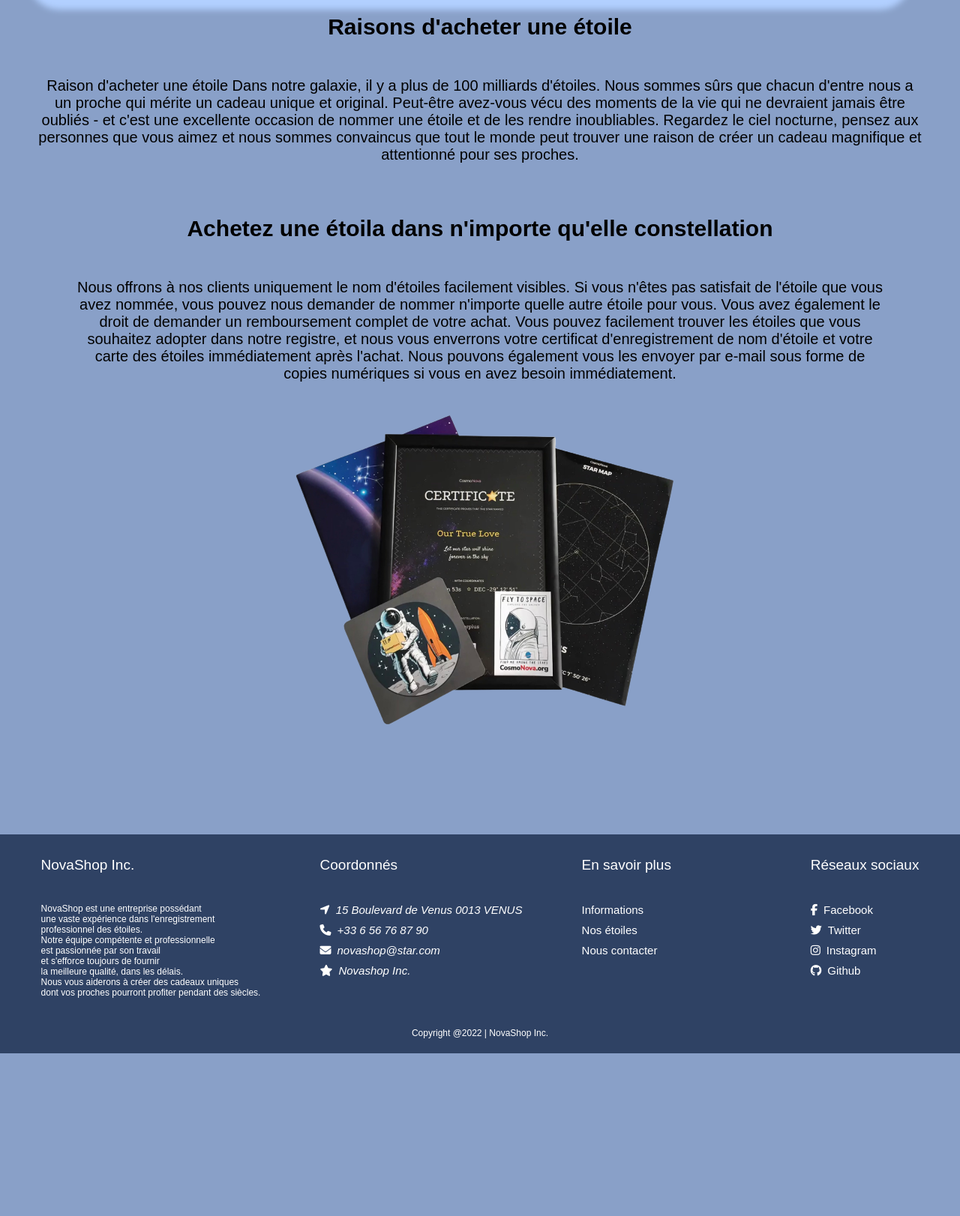
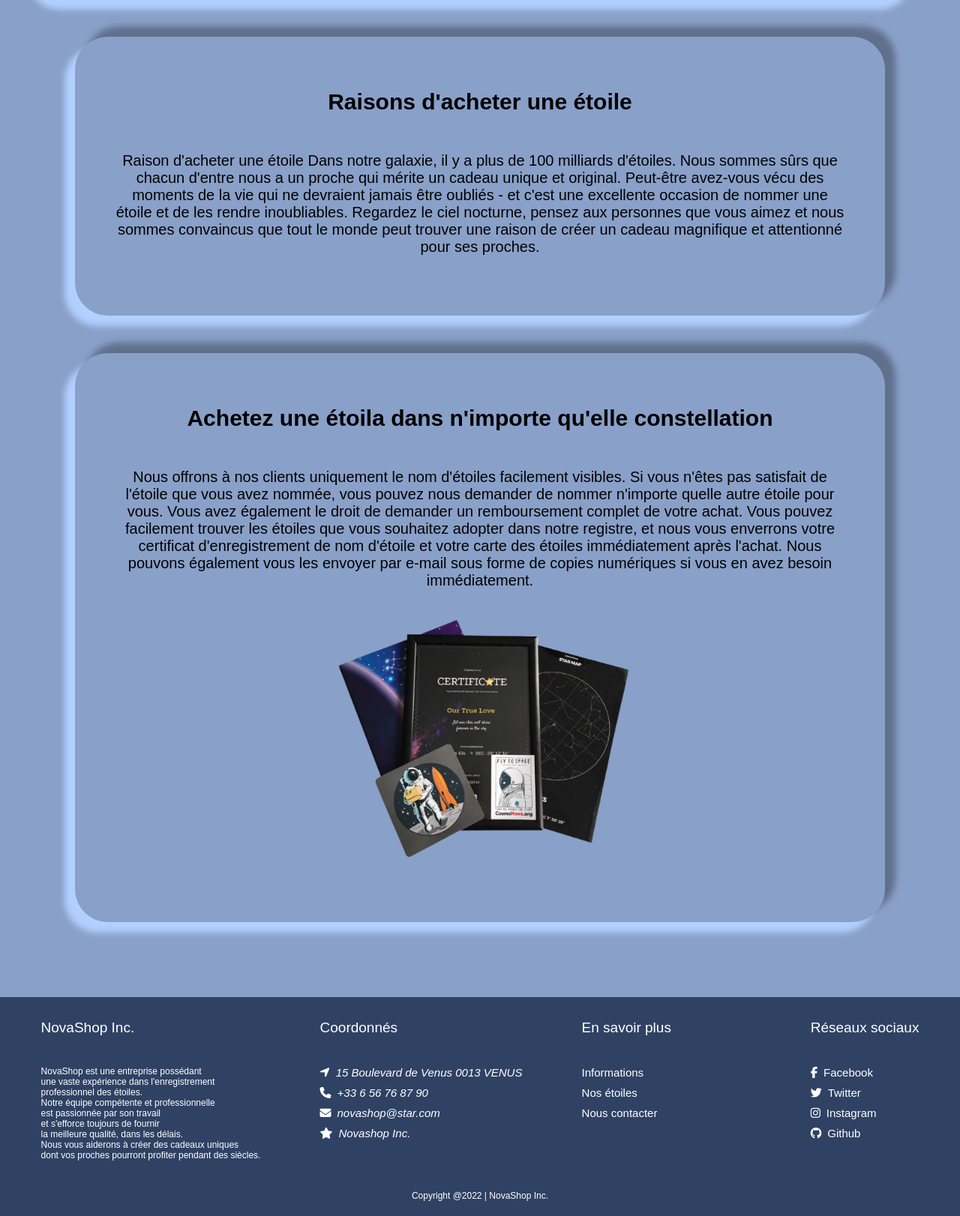
Before and after one commit to alexandre-daumail/boutique, a PHP site: page / in a window 1280 px wide. Shown: the part 676-2298 px from the top of the page at 75% size. Before the commit the page ends 2081 px from the top, so only its background shows below. Run offline with PHP 8.4, Linux system fonts and the light colour scheme; some libraries are stand-ins or nearby versions.

Commit message:
update index css

```diff
--- a/index.php
+++ b/index.php
@@ -75,7 +75,6 @@ $offre = new Offre;
 
     <section class="constellation">
 
-        <div class="constellation-1">
 
             <h3>Raisons d'acheter une étoile</h3>
 
@@ -88,12 +87,9 @@ $offre = new Offre;
 
                 Regardez le ciel nocturne, pensez aux personnes que vous aimez et nous sommes convaincus que tout le monde peut trouver une raison de créer un cadeau magnifique et attentionné pour ses proches.
             </p>
+    </section>
 
-        </div>
-
-        <div class="constellation-2">
-
-            <div class="constellation-3">
+    <section class="constellation">
 
                 <h3>Achetez une étoila dans n'importe qu'elle constellation</h3>
 
@@ -101,15 +97,7 @@ $offre = new Offre;
                     Nous offrons à nos clients uniquement le nom d'étoiles facilement visibles. Si vous n'êtes pas satisfait de l'étoile que vous avez nommée, vous pouvez nous demander de nommer n'importe quelle autre étoile pour vous. Vous avez également le droit de demander un remboursement complet de votre achat. Vous pouvez facilement trouver les étoiles que vous souhaitez adopter dans notre registre, et nous vous enverrons votre certificat d'enregistrement de nom d'étoile et votre carte des étoiles immédiatement après l'achat. Nous pouvons également vous les envoyer par e-mail sous forme de copies numériques si vous en avez besoin immédiatement.
                 </p>
 
-            </div>
-
-            <div class="constellation-4">
-
                 <img id="stars-map" src="./public/img/IMG_0096-removebg-preview.png" alt="">
-
-            </div>
-
-        </div>
 
     </section>
 
--- a/public/css/index.css
+++ b/public/css/index.css
@@ -73,21 +73,29 @@
   color: #000;
   font-size: large;
   text-align: center;
+  margin: 50px;
+  padding: 50px;
+  border-radius: 44px;
+  box-shadow:  14px -14px 9px #60708c, -14px 14px 9px #b2d0ff;
+
 }
 
 #stars-map {
-  height: auto;
-  width: 100%;
+  width: auto;
+  max-height: 359px;
 }
 
-.constellation-2 {
-  display: flex;
-  justify-content: space-evenly;
-  flex-wrap: wrap;
-  align-items: center;
-  margin: 50px;
-}
-/* HERO */
+  /* .constellation-2 {
+    display: flex;
+    justify-content: space-evenly;
+    flex-wrap: wrap;
+    align-items: center;
+    padding: 50px;
+    border-radius: 44px;
+    box-shadow:  14px -14px 9px #60708c, -14px 14px 9px #b2d0ff;
+
+  }
+ *//* HERO */
 
 .hero {
   display: flex;
```
